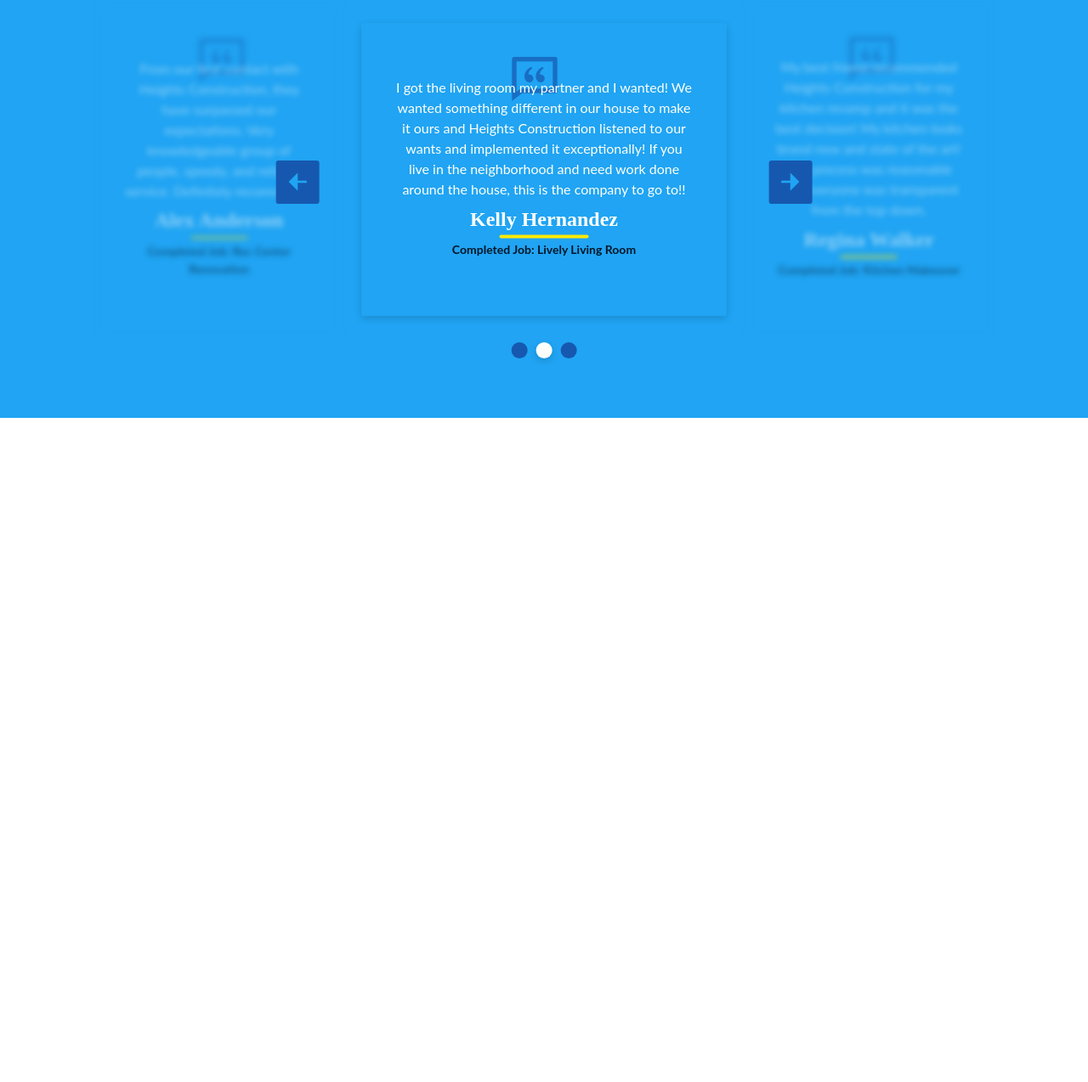
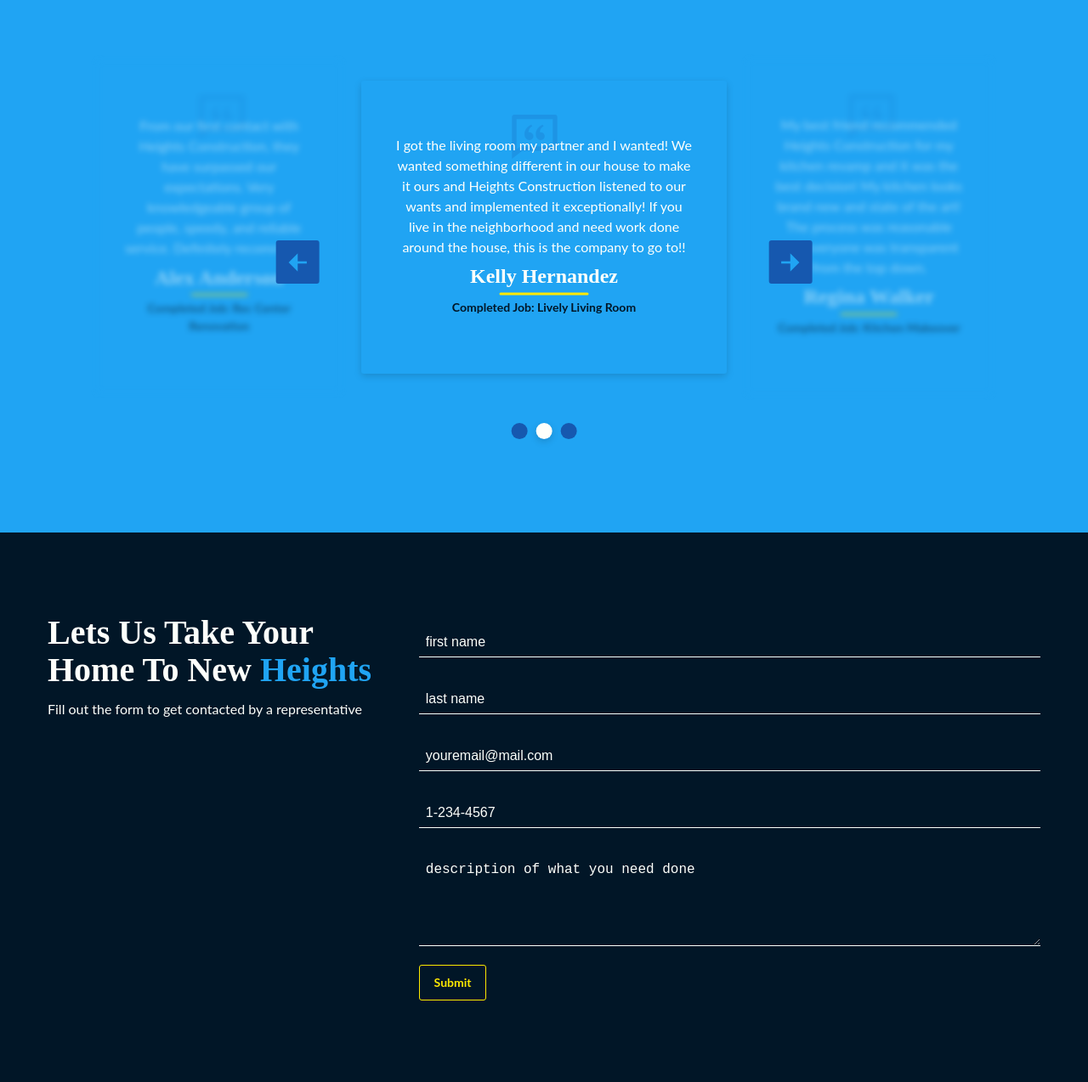
Before and after one commit to olopcodes/hcr-construction-site, a website: page src/index.html in a window 1280 px wide. Shown: the part 3349-4623 px from the top of the page at 85% size. Before the commit the page ends 3841 px from the top, so only its background shows below. Drawn offline with nearby package versions, Linux system fonts and the light colour scheme; files that its build step writes are made by us from their sources; files whose address does not match are found by name.

Commit message:
added form-outline

```diff
--- a/src/index.html
+++ b/src/index.html
@@ -410,6 +410,37 @@
         </div>
       </div>
       <!-- testimonials -->
+
+      <!-- form outline -->
+      <section class="form-outline">
+        <div class="container">
+          <div class="form-outline__heading">
+            <h2 class="heading-form-outline">
+              lets us take your home to new <span>heights</span>
+            </h2>
+            <p>Fill out the form to get contacted by a representative</p>
+          </div>
+
+          <form class="form-outline__form">
+            <input type="text" name="outline-fname" placeholder="first name" />
+            <input type="text" name="outline-lname" placeholder="last name" />
+            <input
+              type="email"
+              name="outline-email"
+              placeholder="youremail@mail.com"
+            />
+            <input type="tel" name="outline-tel" placeholder="1-234-4567" />
+            <textarea
+              name="outline-textarea"
+              cols="30"
+              rows="5"
+              placeholder="description of what you need done"
+            ></textarea>
+            <button class="btn btn--outline">submit</button>
+          </form>
+        </div>
+      </section>
+      <!-- form outline -->
     </main>
     <footer></footer>
     <script src="js/bundle.js"></script>
--- a/src/sass/base/_typography.scss
+++ b/src/sass/base/_typography.scss
@@ -33,15 +33,23 @@
     text-transform: capitalize;
   }
 
-  &-tertiary {
-  }
-
-  &-fourth {
-  }
-
   &-form {
     font-size: 1.3rem;
     color: $color-bg;
     text-align: center;
   }
+
+  &-form-outline {
+    font-size: 1.8rem;
+    text-transform: capitalize;
+    // border-bottom: 1px solid $color-grey;
+    margin-bottom: 0.3em;
+    @include mq($media-tab-land) {
+      font-size: 2.5rem;
+    }
+    span {
+      color: $color-bg-light;
+      // text-shadow: 0 3px 6px rgba($color-accent, 0.5);
+    }
+  }
 }
--- a/src/sass/components/_btns.scss
+++ b/src/sass/components/_btns.scss
@@ -27,4 +27,17 @@
 
     // background-color: ;
   }
+
+  &--outline {
+    @extend .btn;
+    background-color: transparent;
+    color: $color-accent;
+    border: 1px solid $color-accent;
+
+    &:hover {
+      background-color: $color-accent;
+      color: $color-black;
+      border-color: $color-accent;
+    }
+  }
 }
--- /dev/null
+++ b/src/sass/components/_form-outline.scss
@@ -0,0 +1,36 @@
+.form-outline {
+  padding: 6em 0;
+  background-color: $color-black;
+  color: $color-white;
+
+  .container {
+    @include mq($media-tab-land) {
+      display: flex;
+      gap: 3em;
+    }
+  }
+
+  &__form {
+    margin-top: 2em;
+    @include mq($media-tab-land) {
+      margin-top: 0;
+    }
+  }
+
+  &__form input,
+  &__form textarea {
+    background-color: $color-black;
+    border: 0;
+    color: $color-accent;
+    border-bottom: 1px solid $color-white;
+    padding: 0.5em;
+    margin: 1em 0;
+    width: 100%;
+    outline: none;
+    font-size: 1rem;
+
+    &::placeholder {
+      color: $color-white;
+    }
+  }
+}
--- a/src/sass/main.scss
+++ b/src/sass/main.scss
@@ -5,7 +5,7 @@
 
 @import "components/btns";
 @import "components/nav";
-@import "components/form-no-border";
+@import "components/form-outline";
 @import "components/form-regular";
 @import "components/modal";
 @import "components/tabs";
--- a/src/sass/pages/_home.scss
+++ b/src/sass/pages/_home.scss
@@ -478,7 +478,6 @@
       display: grid;
       grid-template-columns: 1fr 1.5fr 1fr;
       gap: 1.5em;
-      height: auto;
       align-items: center;
       width: 90%;
       margin: 0 auto;
@@ -490,7 +489,7 @@
     text-align: center;
     border-radius: 3px;
     padding: 4em 0.5em;
-    transition: 250ms ease;
+    transition: 100ms linear;
     opacity: 0;
     background-color: $color-bg-light;
     grid-row: 1;
@@ -540,7 +539,7 @@
     left: 40%;
     top: 1rem;
     z-index: 0;
-    opacity: 0.7;
+    opacity: 0.2;
   }
 
   &__text {
```
Also changed, not shown: dist/index.html, dist/js/slider.js (added), dist/js/tab.js, dist/sass/base/_typography.scss, dist/sass/components/_btns.scss, dist/sass/components/_form-no-border.scss (deleted), dist/sass/components/_form-outline.scss (added), dist/sass/main.css, dist/sass/main.scss, dist/sass/pages/_home.scss, src/sass/components/_form-no-border.scss (deleted).
